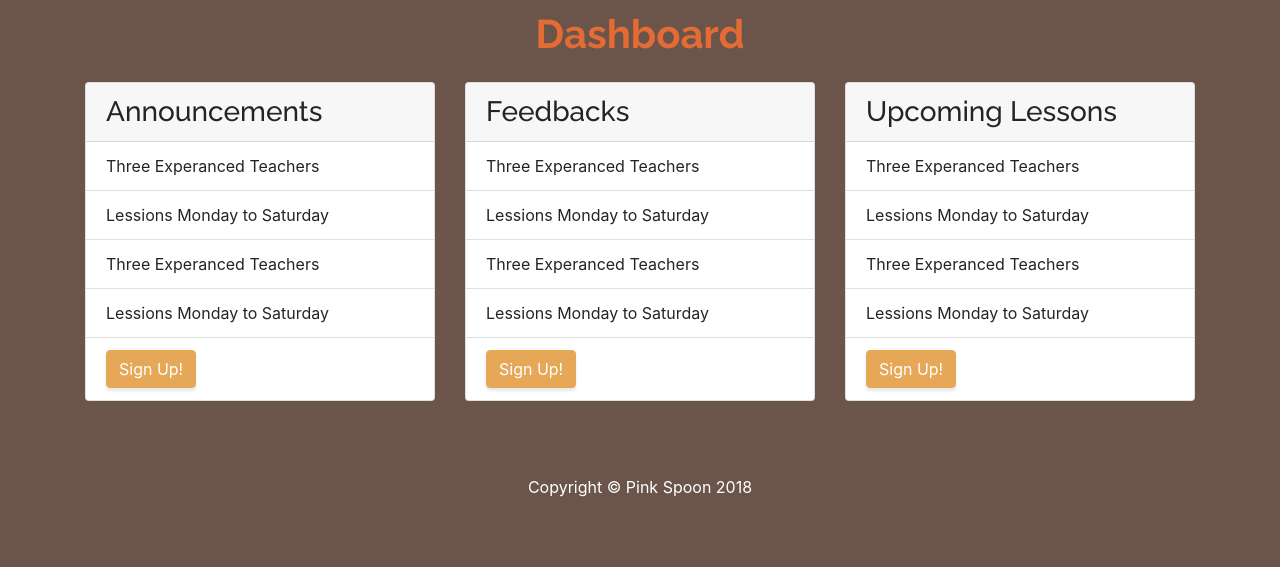
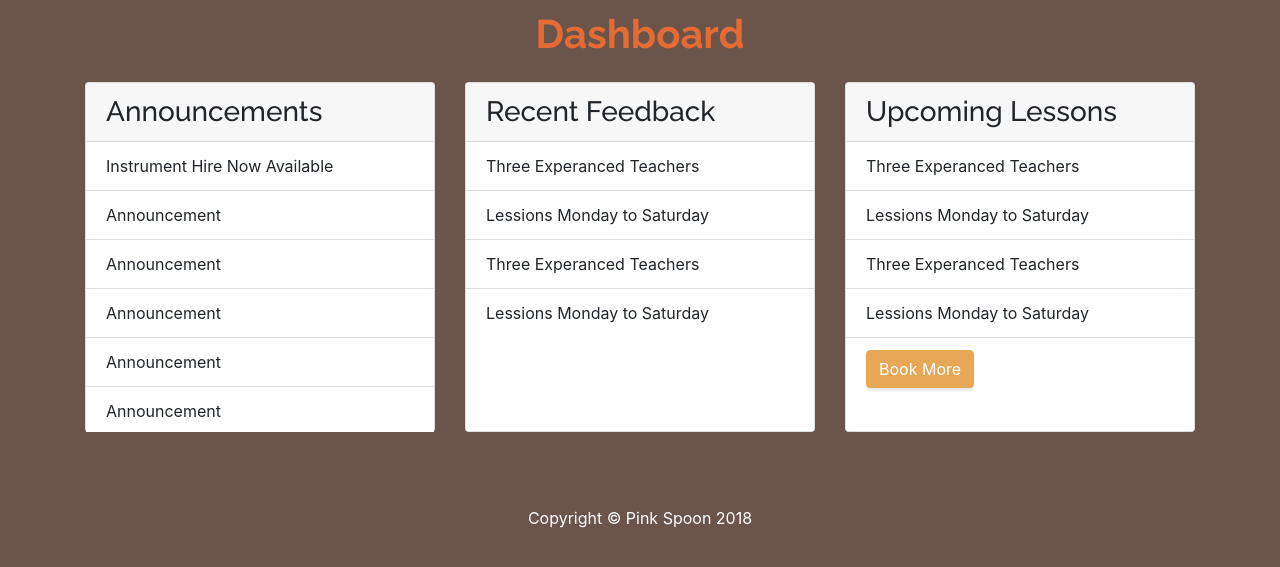
Before and after one commit to AsianJohnBoi/IFB299-Music-School, a Django app: page /music_app/dashboard/ in a window 1280 px wide. Shown: the part 80-647 px from the top of the page. Run offline with Django 3.2, Linux system fonts and the light colour scheme; some libraries are stand-ins or nearby versions.

Commit message:
dashboard elements scrollable

```diff
--- a/music_school/music_app/templates/music_app/dashboard.html
+++ b/music_school/music_app/templates/music_app/dashboard.html
@@ -61,36 +61,34 @@
     <div>
       <h1 class="my-4">Dashboard</h1>
     </div>
-    <div class="row">
-      <div class="col-lg-4 mb-4">
+    <div class="row" height:350px;">
+      <div class="col-lg-4 mb-4" style="overflow-y:scroll; overflow-x:hidden; height:350px;">
         <div class="card h-100">
           <h3 class="card-header">Announcements</h3>
+          <ul class="list-group list-group-flush">
+            <li class="list-group-item">Instrument Hire Now Available</li>
+            <li class="list-group-item">Announcement</li>
+            <li class="list-group-item">Announcement</li>
+            <li class="list-group-item">Announcement</li>
+            <li class="list-group-item">Announcement</li>
+            <li class="list-group-item">Announcement</li>
+            <li class="list-group-item">Announcement</li>
+            <li class="list-group-item">Announcement</li>
+          </ul>
+        </div>
+      </div>
+      <div class="col-lg-4 mb-4"  style="overflow-y:scroll; overflow-x:hidden; height:350px;">
+        <div class="card card-outline-primary h-100">
+          <h3 class="card-header">Recent Feedback</h3>
           <ul class="list-group list-group-flush">
             <li class="list-group-item">Three Experanced Teachers</li>
             <li class="list-group-item">Lessions Monday to Saturday</li>
             <li class="list-group-item">Three Experanced Teachers</li>
             <li class="list-group-item">Lessions Monday to Saturday</li>
-            <li class="list-group-item">
-              <a href="#" class="btn btn-primary">Sign Up!</a>
-            </li>
           </ul>
         </div>
       </div>
-      <div class="col-lg-4 mb-4">
-        <div class="card card-outline-primary h-100">
-          <h3 class="card-header">Feedbacks</h3>
-          <ul class="list-group list-group-flush">
-            <li class="list-group-item">Three Experanced Teachers</li>
-            <li class="list-group-item">Lessions Monday to Saturday</li>
-            <li class="list-group-item">Three Experanced Teachers</li>
-            <li class="list-group-item">Lessions Monday to Saturday</li>
-            <li class="list-group-item">
-              <a href="#" class="btn btn-primary">Sign Up!</a>
-            </li>
-          </ul>
-        </div>
-      </div>
-      <div class="col-lg-4 mb-4">
+      <div class="col-lg-4 mb-4" style="overflow-y:scroll; overflow-x:hidden; height:350px;">
         <div class="card h-100">
           <h3 class="card-header">Upcoming Lessons</h3>
           <ul class="list-group list-group-flush">
@@ -99,7 +97,7 @@
             <li class="list-group-item">Three Experanced Teachers</li>
             <li class="list-group-item">Lessions Monday to Saturday</li>
             <li class="list-group-item">
-              <a href="#" class="btn btn-primary">Sign Up!</a>
+              <a href="..\bookings" class="btn btn-primary">Book More</a>
             </li>
           </ul>
         </div>
```
